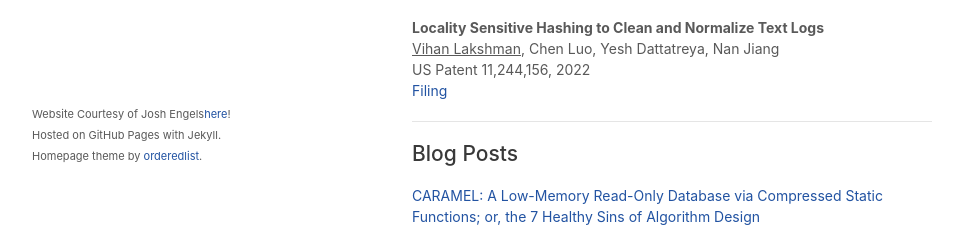
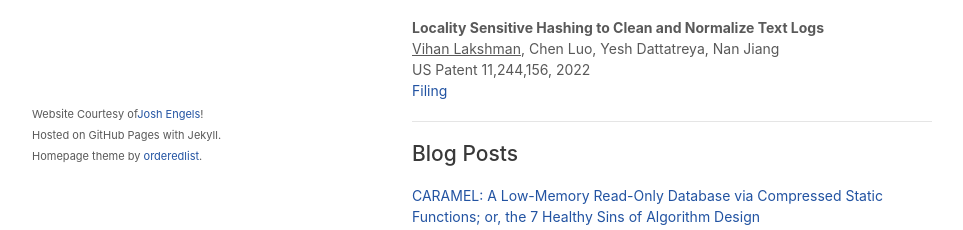
Before and after one commit to vihan-lakshman/vihan-lakshman.github.io, a Jekyll site: the page built from index.html, in a window 1280 px wide and 900 px high, scrolled down 515 px. Shown: the part 665-895 px from the top of the window, without its empty margins (158-1121 px from the left). Built offline with Jekyll 4.4.1, drawn with Linux system fonts in a browser that asks for light colours; a style sheet for code colours, icons or effects is not loaded; part of the change alters nothing that is shown.

Commit message:
Update bio information

```diff
--- a/index.html
+++ b/index.html
@@ -32,7 +32,7 @@
       <div class="social-icons">
         <a class="social-icon" href="mailto:vihan.lakshman@gmail.com"><i class="fa fa-envelope-square"></i></a>
         <a class="social-icon" href="https://github.com/vihan-lakshman/"><i class="fa fa-github-square"></i></a>
-        <a class="social-icon" href="https://scholar.google.com/citations?user=yVPnVK8AAAAJ&hl=en"><i
+        <a class="social-icon" href="https://scholar.google.com/citations?hl=en&user=EO6fMUUAAAAJ"><i
             class="ai ai-google-scholar-square"></i></a>
         <a class="social-icon" href="assets/files/vihan-cv.pdf"><i class="ai ai-cv-square"></i></a>
       </div>
@@ -130,8 +130,8 @@
 
     </section>
     <footer>
-      <p><small>Website Courtesy of Josh Engels<a
-            href="https://github.com/JoshEngels/JoshEngels.github.io">here</a>!</small><br>
+      <p><small>Website Courtesy of<a href="https://github.com/JoshEngels/JoshEngels.github.io">Josh
+            Engels</a>!</small><br>
         <small>Hosted on GitHub Pages with Jekyll. <br>
           Homepage theme by <a href="https://github.com/orderedlist">orderedlist</a>.</small>
       </p>
```
